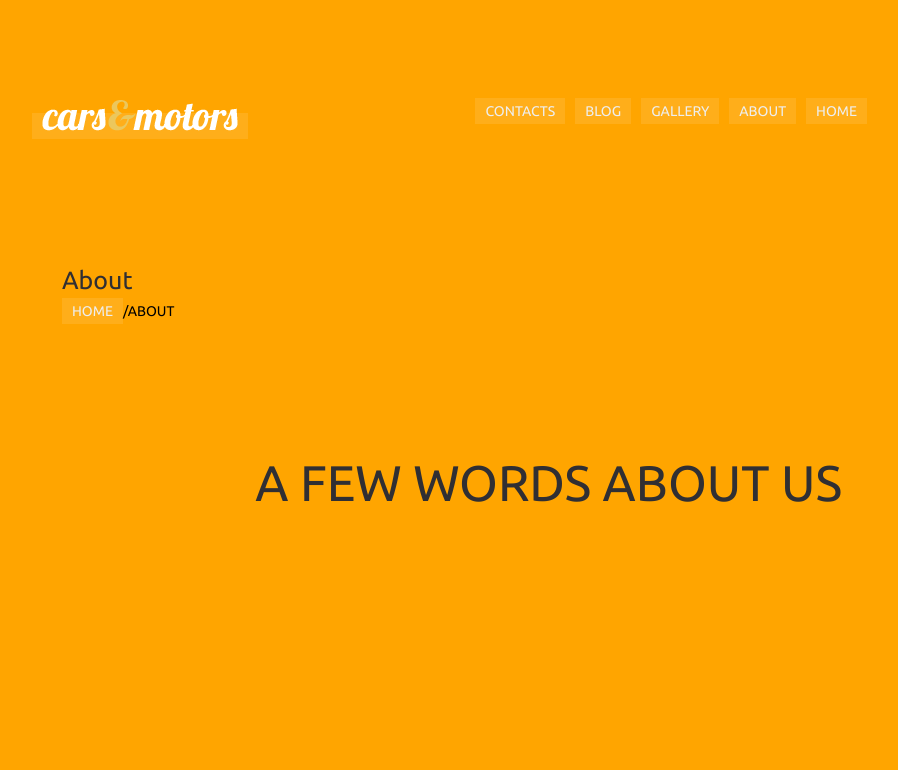
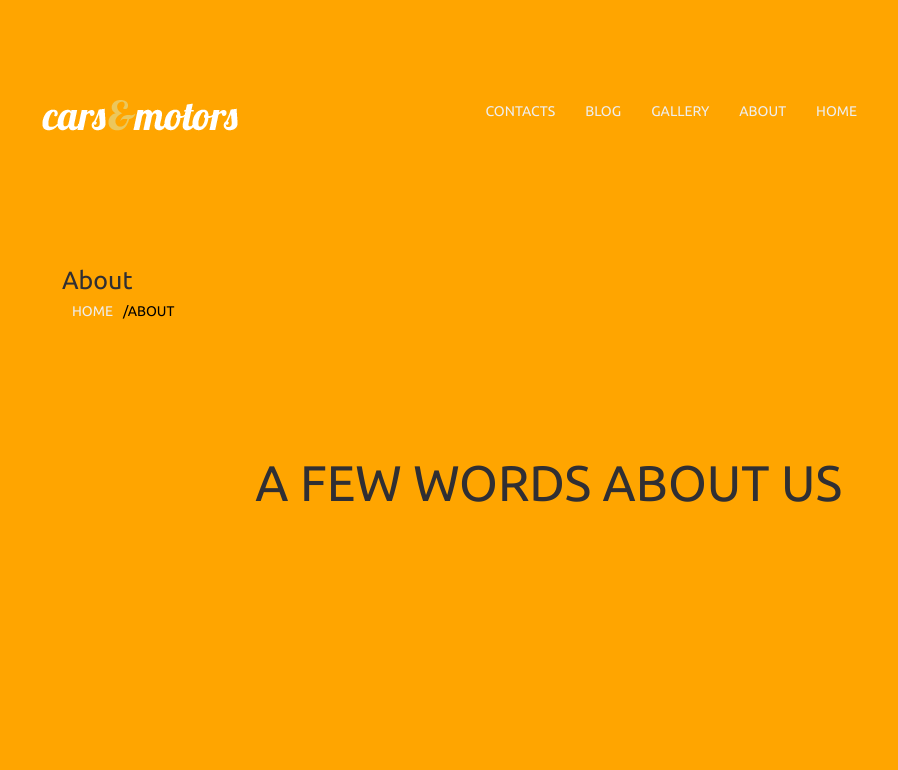
Before and after one commit to EllisNicholas/EllisNicholas.github.io, a plain HTML site: page Project1/index.html in a window 1280 px wide. Shown: the top 770 px of the page, without its empty margins (188-1086 px from the left). Drawn offline with Linux system fonts and the light colour scheme.

Commit message:
css edit

```diff
--- a/Project1/main.css
+++ b/Project1/main.css
@@ -47,7 +47,6 @@ p{
 a{
     display: inline;
     padding: .5rem 1rem;
-    background-color: rgba(255,255,255,.1);
     color: #eeeeee;
 }
 strong{
```
